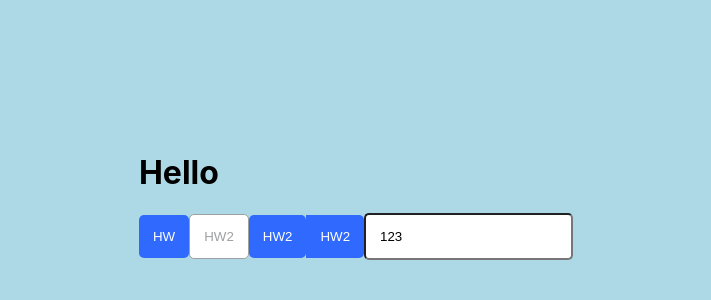
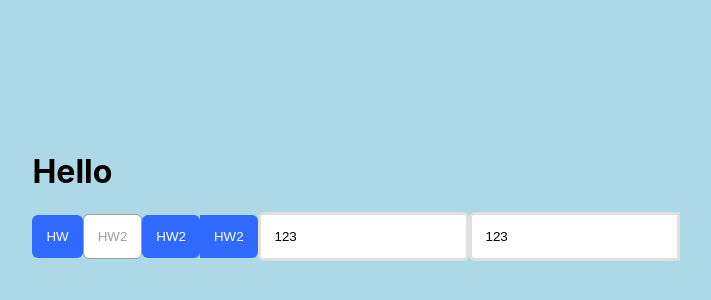
Before and after one commit to danilo-pilacuan/evaluacion-react-dic27, a React (Vite) app: page / in a window 1280 px wide. Shown: the part 204-504 px from the top of the page, without its empty margins (284-995 px from the left). Built offline with nearby package versions, Linux system fonts and the light colour scheme.

Commit message:
input creado

```diff
--- a/src/App.tsx
+++ b/src/App.tsx
@@ -13,6 +13,7 @@ function App() {
       <Button text="HW2"/>
       <Button no_radius_left={true} text="HW2"/>
       <Input name="input1" placeholder="ingrese texto" value='123'/>
+      <Input name="input1" placeholder="ingrese texto" value='123' no_radius_right={true}/>
     </div>
   )
 }
--- a/src/components/atoms/button/button.scss
+++ b/src/components/atoms/button/button.scss
@@ -1,7 +1,7 @@
 .button
 {
     padding: 14px;
-    border-radius: 5px;
+    border-radius: 6px;
 
     &__primary{
         background-color: #2f69fd;
@@ -16,8 +16,8 @@
     }
 
     &__no-radius-left{
-        border-top-right-radius: 5px !important;
-        border-bottom-right-radius: 5px !important;
+        border-top-right-radius: 6px !important;
+        border-bottom-right-radius: 6px !important;
         border-top-left-radius: 0px !important;
         border-bottom-left-radius: 0px !important;
     }
--- a/src/components/atoms/input/input.scss
+++ b/src/components/atoms/input/input.scss
@@ -1,4 +1,15 @@
 .input{
     padding: 14px;
-    border-radius: 5px;
+    border-radius: 6px;
+    border: 3px solid #e0e0e0;
+    &:focus{
+        border: 4px solid #cdcdcd;
+    }
+
+    &__no-radius-right{
+        border-top-right-radius: 0px !important;
+        border-bottom-right-radius: 0px !important;
+        border-top-left-radius: 6px !important;
+        border-bottom-left-radius: 6px !important;
+    }
 }
--- a/src/components/atoms/input/input.tsx
+++ b/src/components/atoms/input/input.tsx
@@ -6,11 +6,13 @@ interface InputProps{
     value:string;
     name:string;
     placeholder:string;
+    no_radius_right?:boolean;
+    onChange?:()=>void;
 }
 
-const Input:FC<InputProps> = ({value,name,placeholder}) =>{
+const Input:FC<InputProps> = ({value,name,placeholder,onChange,no_radius_right}) =>{
     return <>
-        <input className={`input`} type="text" value={value} name={name} placeholder={placeholder} />
+        <input className={`input ${no_radius_right?"input__no-radius-right":""}`} type="text" value={value} name={name} placeholder={placeholder} />
     </>
 }
 
```
